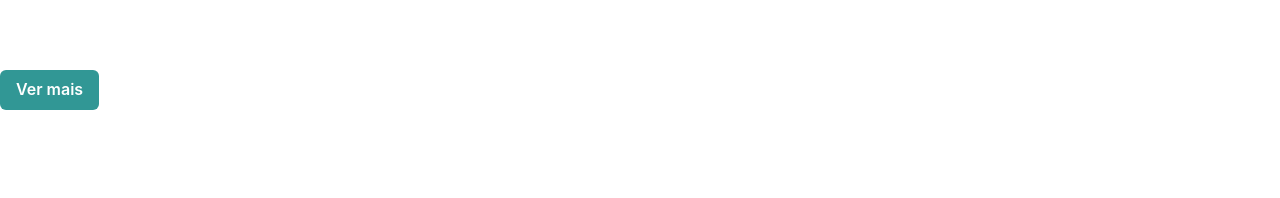
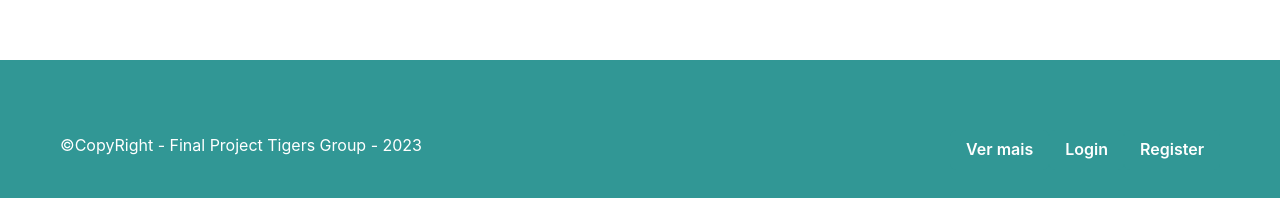
Before and after one commit to codeyourway-bootcamp/tigers-final-project, a React (Vite) app: page / in a window 1280 px wide. Shown: the part 1561-1759 px from the top of the page. Before the commit the page ends 1671 px from the top, so only its background shows below. Built offline with nearby package versions, Linux system fonts and the light colour scheme.

Commit message:
Renderizando o Footer

```diff
--- a/src/Components/BottomNavigate/index.jsx
+++ b/src/Components/BottomNavigate/index.jsx
@@ -1,9 +1,11 @@
-import { FaHome, FaHistory, FaChartBar, FaUser } from 'react-icons/fa';
-import './style.css';
-import { Link } from 'react-router-dom';
+import { FaHome, FaHistory, FaChartBar, FaUser } from "react-icons/fa";
+import "./style.css";
+import { Link } from "react-router-dom";
+import Footer from "../Footer";
 
 const BottomNavigate = () => {
   return (
+    <>
       <div className="bottom-navigate">
         <Link to="/dashboard">
           <div className="nav-item">
@@ -30,6 +32,8 @@ const BottomNavigate = () => {
           </div>
         </Link>
       </div>
+      <Footer simple={true} />{" "}
+    </>
   );
 };
 
--- a/src/Components/BottomNavigate/style.css
+++ b/src/Components/BottomNavigate/style.css
@@ -3,7 +3,7 @@
   justify-content: space-around;
   align-items: center;
   position: fixed;
-  bottom: 5px;
+  bottom: 40px;
   left: 50%;
   transform: translateX(-50%);
   background-color: rgba(66, 153, 225, 1);
--- a/src/Components/Footer/index.jsx
+++ b/src/Components/Footer/index.jsx
@@ -1,7 +1,18 @@
+import "./style.css";
 
+export default function Footer({ simple,children }) {
+  if (simple) {
+    return (
+      <div className="footer-component-simple">
+        ©CopyRight - Final Project Tigers Group - 2023
+      </div>
+    );
+  }
 
-export default function Footer() {
   return (
-    <div>Footer</div>
-  )
+    <div className="footer-component">
+      ©CopyRight - Final Project Tigers Group - 2023
+      <div>{children}</div>
+    </div>
+  );
 }
--- /dev/null
+++ b/src/Components/Footer/style.css
@@ -0,0 +1,18 @@
+.footer-component-simple {
+  position: fixed;
+  bottom: 10px;
+  left: 43%;
+  text-align: center;
+  font-size: 12px;
+}
+
+.footer-component {
+  text-align: center;
+  font-size: 16px;
+  display: flex;
+  justify-content: space-between;
+  align-items: center;
+  padding: 60px;
+  background-color: #319795;
+  color: white;
+}
--- a/src/Pages/Historic/index.jsx
+++ b/src/Pages/Historic/index.jsx
@@ -2,6 +2,7 @@ import Navbar from "../../Components/Navbar";
 import HistoricList from "../../Components/HistoricList";
 import BottomNavigate from "../../Components/BottomNavigate";
 import PageContainer from "../../Components/PageContainer";
+import Footer from "../../Components/Footer";
 function Historic() {
   return (
     <div>
--- a/src/Pages/LandingPage/index.jsx
+++ b/src/Pages/LandingPage/index.jsx
@@ -2,6 +2,7 @@ import { Box, Button } from "@chakra-ui/react";
 import Navbar from "../../Components/Navbar";
 import PageContainer from "../../Components/PageContainer";
 import "./style.css";
+import Footer from "../../Components/Footer";
 
 export default function LandingPage() {
   return (
@@ -121,9 +122,17 @@ export default function LandingPage() {
         </PageContainer>
       </Box>
 
-      <Button colorScheme="teal" mt="10px" as="a" href="/sobre">
-        Ver mais
-      </Button>
+      <Footer>
+        <Button colorScheme="teal" mt="10px" as="a" href="/sobre">
+          Ver mais
+        </Button>
+        <Button colorScheme="teal" mt="10px" as="a" href="/login">
+          Login
+        </Button>
+        <Button colorScheme="teal" mt="10px" as="a" href="/register">
+          Register
+        </Button>
+      </Footer>
     </div>
   );
 }
--- a/src/Pages/Login/index.jsx
+++ b/src/Pages/Login/index.jsx
@@ -1,13 +1,14 @@
 import Navbar from "../../Components/Navbar";
 import Form from "../../Components/Form";
 import PageContainer from "../../Components/PageContainer";
-
+import Footer from "../../Components/Footer";
 function Login() {
   return (
     <div>
       <Navbar isTransparent={false} isLandingPage={false} />
       <PageContainer>
         <Form />
+        <Footer simple={true} />
       </PageContainer>
     </div>
   );
--- a/src/Pages/Register/index.jsx
+++ b/src/Pages/Register/index.jsx
@@ -2,6 +2,7 @@ import Form from "../../Components/Form";
 import Navbar from "../../Components/Navbar";
 import PageContainer from "../../Components/PageContainer";
 import { Container } from "@chakra-ui/react";
+import Footer from "../../Components/Footer";
 
 function Register() {
   return (
@@ -12,6 +13,7 @@ function Register() {
           <h1 style={{ textAlign: "center" }}>Register</h1>
           <Form isRegister={true} />
         </Container>
+        <Footer simple={true} />
       </PageContainer>
     </div>
   );
```
Lines whose indentation alone changed are shown as unchanged.
